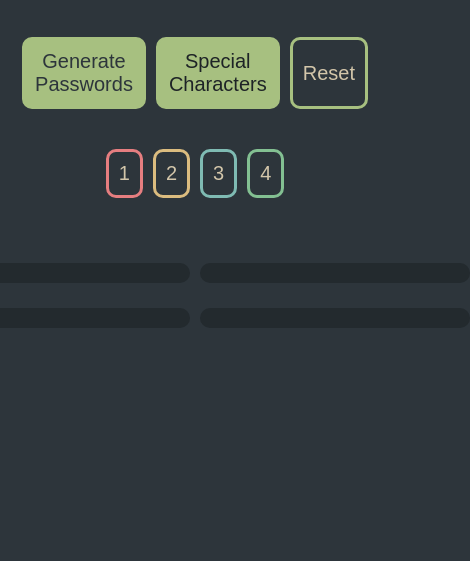
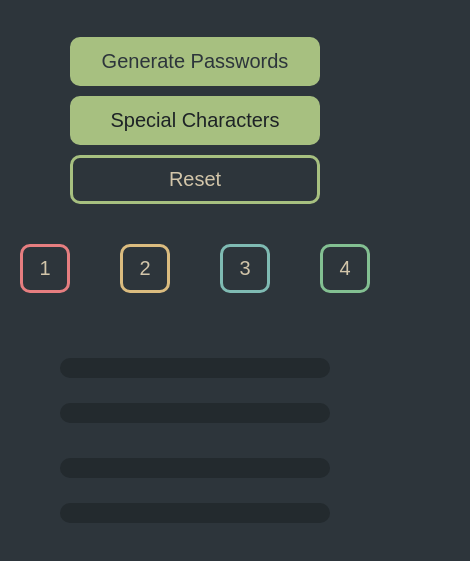
Before and after one commit to AaronDWillis/passwordGenerator, a plain HTML site: page index.html in a window 390 px wide. Shown: the part 77-638 px from the top of the page, 470 px wide, since content can reach past the window. Drawn offline with Linux system fonts and the light colour scheme.

Commit message:
mobileSupport

```diff
--- a/index.css
+++ b/index.css
@@ -15,6 +15,17 @@ button {
     font-size: 20px;
     color: #D3C6AA;
     padding: 10px;
+    width: 250px;
+    margin-left: auto;
+    margin-right: auto;
+}
+
+@media (min-width: 650px) {
+    button {
+        width: auto;
+        margin-left: 0%;
+        margin-right: 0%;
+    }
 }
 
 #reset_btn:hover {
@@ -59,6 +70,12 @@ button {
     color: #1E2326;
 }
 
+@media (max-width: 650px) {
+    .number_btn {
+        width: 50px;
+    }
+}
+
 #special_characters {
     background-color: #A7C080;
     color: #1E2326;
@@ -83,20 +100,33 @@ button {
     display: flex;
     gap: 10px;
     justify-content: center;
-    margin: 40px
+    margin: 40px;
+    flex-direction: column;
 }
+
+.flex2 {
+    display: flex;
+    flex-direction: row;
+    gap: 10px;
+    justify-content: center;
+}
+
+@media (min-width: 650px) {
+    .flex {
+        flex-direction: row;
+    }
+}
+
 
 .password {
     text-align: center;
     font-size: 25px;
     background-color: #232A2E;
     padding: 10px;
-    margin-bottom: 20px;
     width: 250px;
     height: auto;
-    border-radius: 10px
+    border-radius: 10px;
+    margin-left: auto;
+    margin-right: auto;
+    margin-bottom: 0px;
 }
-
-.slider {
-    height: 30px;
-}
--- a/index.html
+++ b/index.html
@@ -9,11 +9,11 @@
             <button id="special_characters">Special Characters</button>
             <button id="reset_btn">Reset</button>
         </div>
-        <div class="flex">
-            <button id="btn_one">1</button>
-            <button id="btn_two">2</button>
-            <button id="btn_three">3</button>
-            <button id="btn_four">4</button>
+        <div class="flex2">
+            <button class="number_btn" id="btn_one">1</button>
+            <button class="number_btn" id="btn_two">2</button>
+            <button class="number_btn" id="btn_three">3</button>
+            <button class="number_btn" id="btn_four">4</button>
         </div>
         <div class="flex">
             <div class="p">
```
